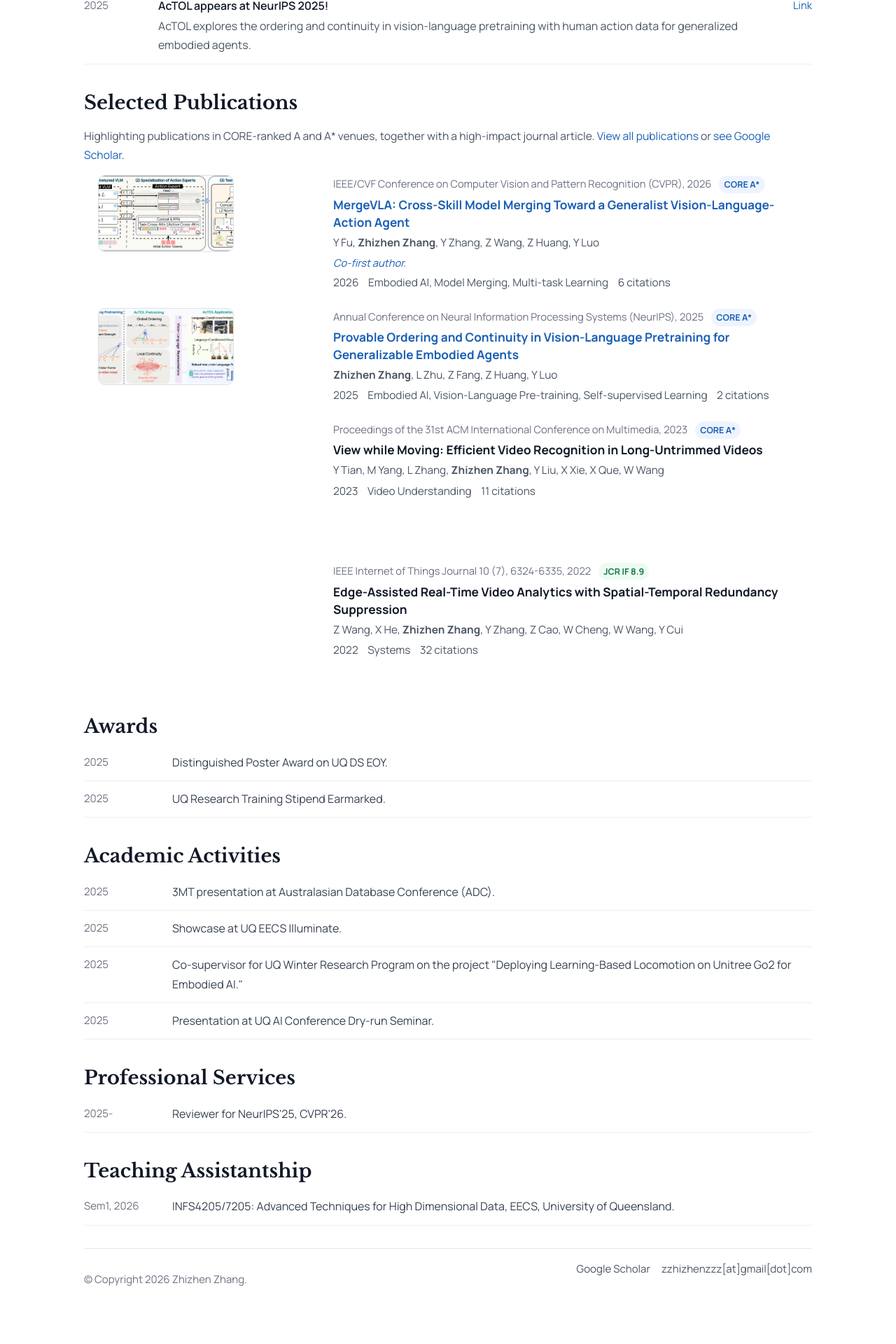
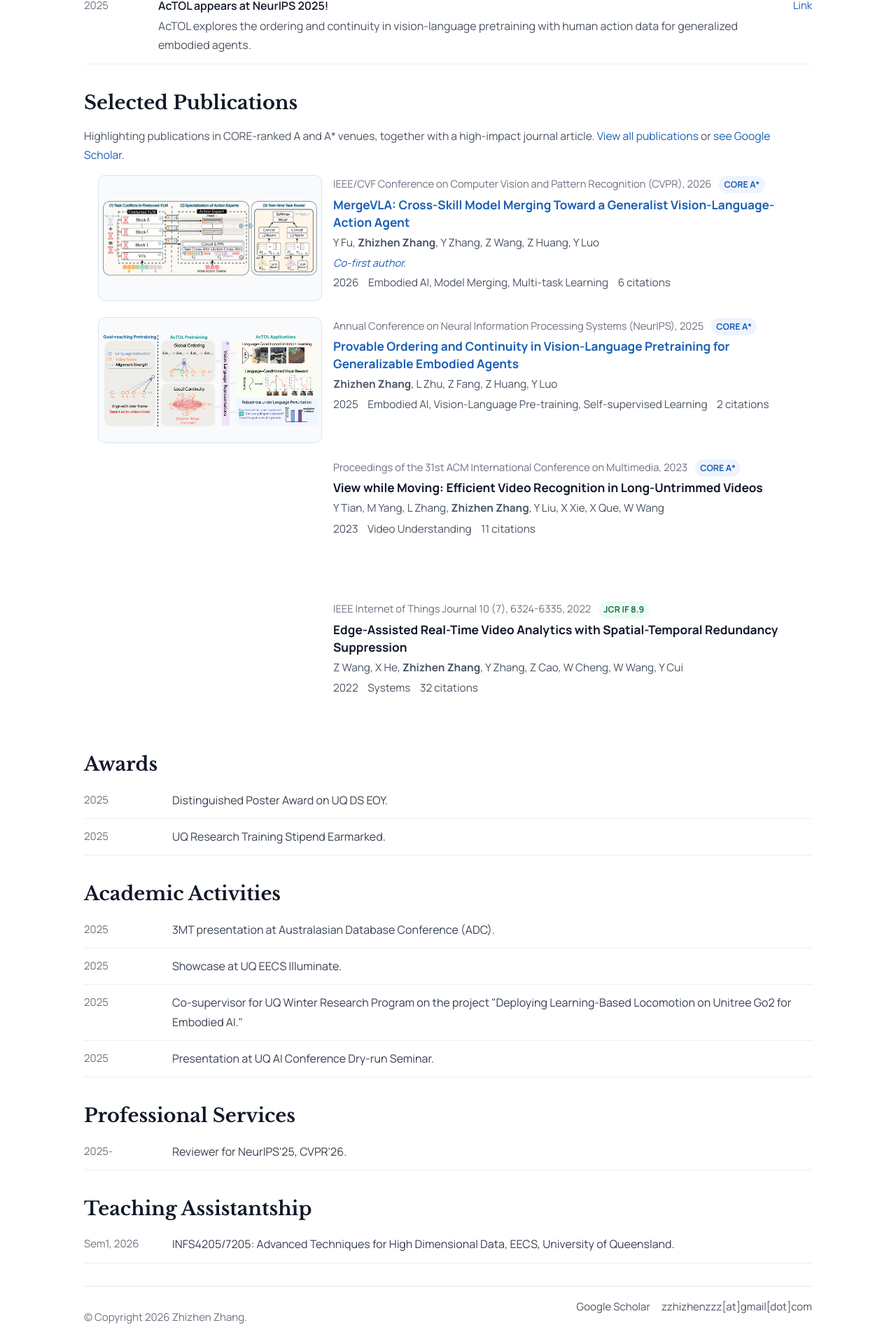
Before and after one commit to Daisy-zzz/homepage, a Jekyll site: the page built from index.html, in a window 1280 px wide. Shown: the part 667-2587 px from the top of the page at 70% size. Built offline with Jekyll 4.4.1, drawn with Linux system fonts in a browser that asks for light colours.

Commit message:
Widen publication teaser column

```diff
--- a/assets/css/main.css
+++ b/assets/css/main.css
@@ -192,11 +192,13 @@ a:focus-visible {
 
 .publication-teaser-image {
   display: block;
-  width: 60%;
+  width: 100%;
   aspect-ratio: 16 / 9;
   border: 1px solid #dbe3ee;
   border-radius: 10px;
-  object-fit: cover;
+  box-sizing: border-box;
+  padding: 0.35rem;
+  object-fit: contain;
   background: #f8fafc;
 }
 
```
